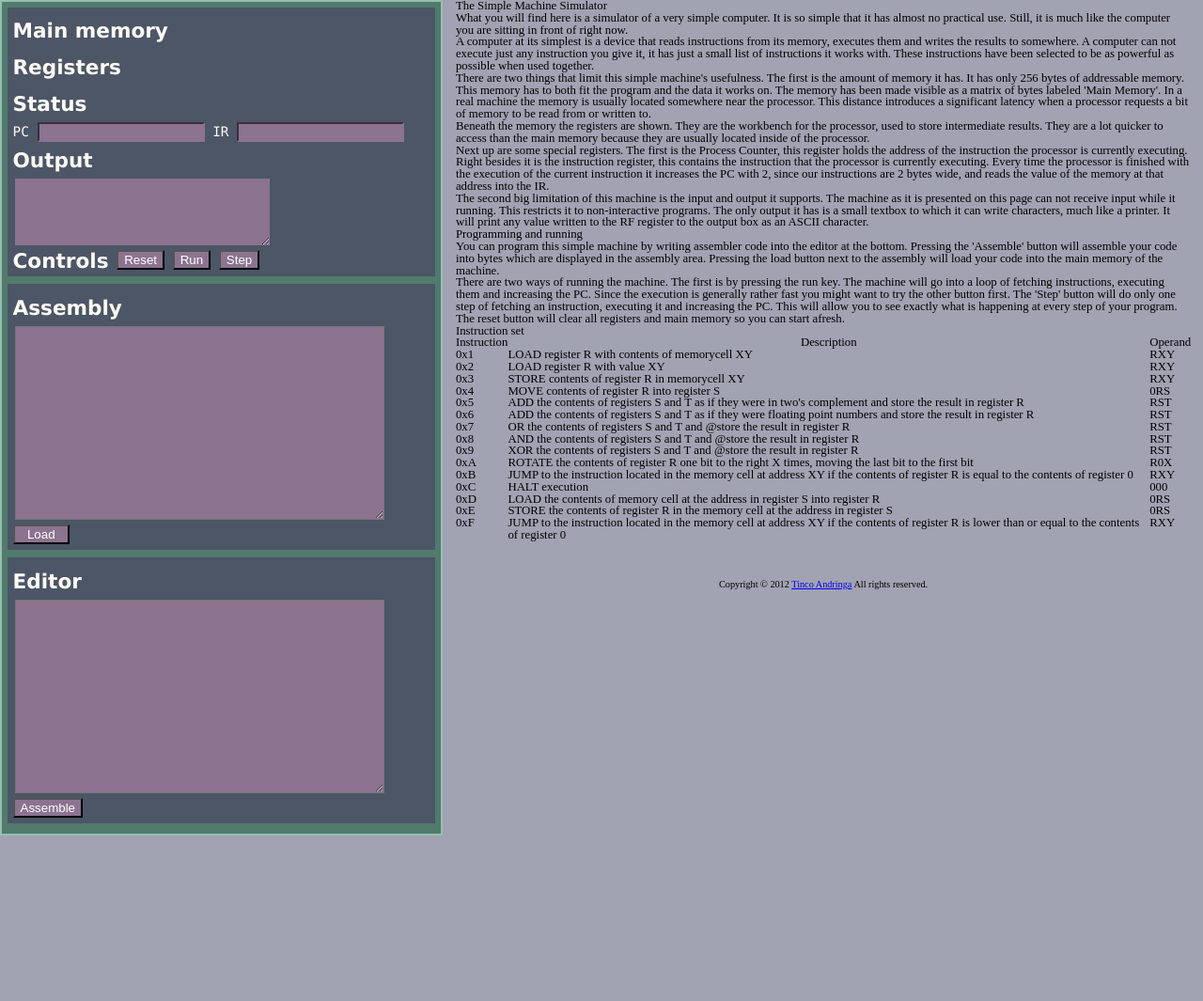
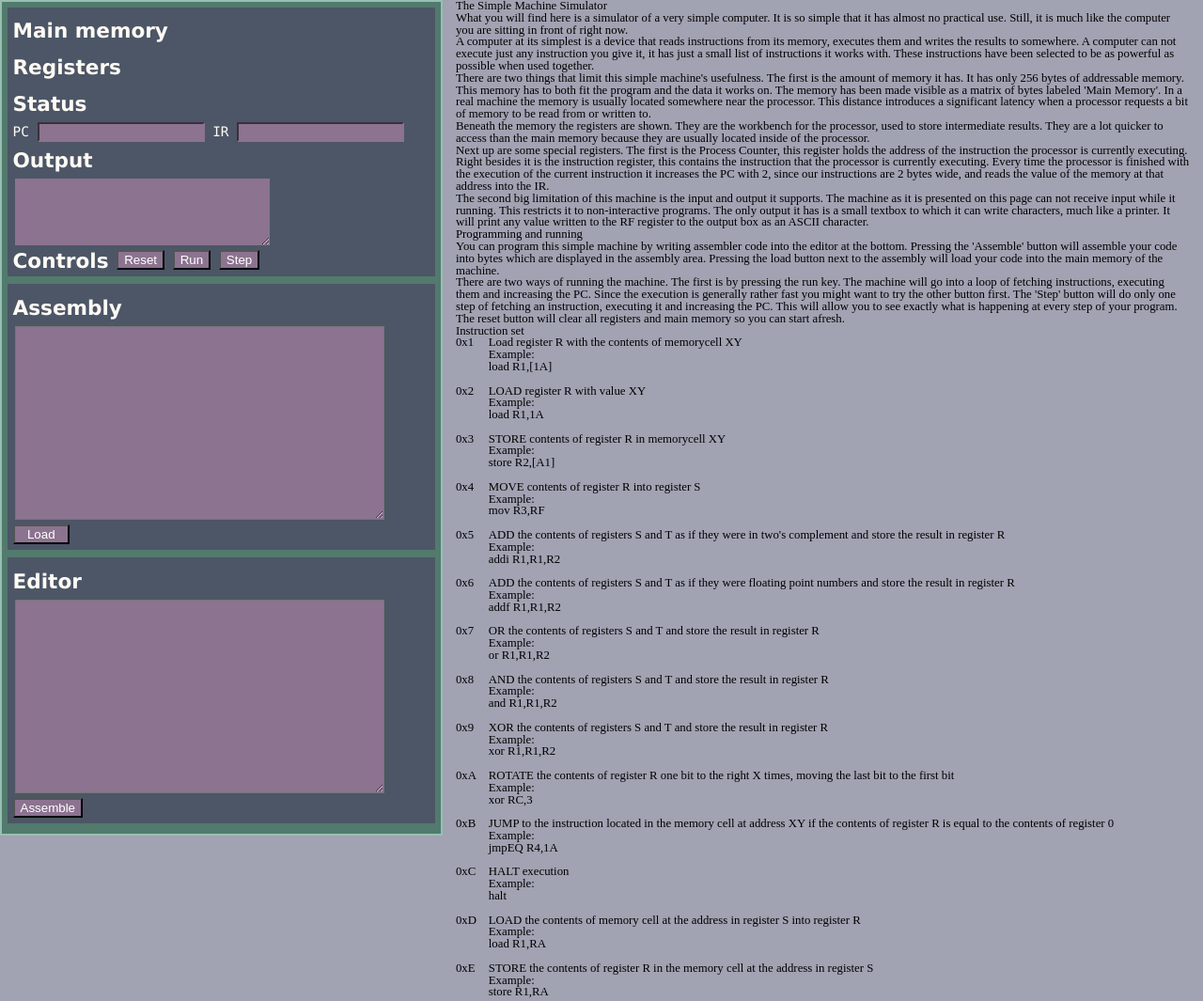
Before and after one commit to tinco/Simple-Machine-Simulator, a website with bundled scripts: page index.html in a window 1280 px wide. Shown: the top 1065 px of the page at 94% size. Before the commit the page ends 889 px from the top, so only its background shows below. Built offline with nearby package versions, Linux system fonts and the light colour scheme.

Commit message:
documented instruction set

```diff
--- a/index.html
+++ b/index.html
@@ -33,6 +33,25 @@
 		p {
 			padding-top: .4em;
 			padding-bottom: .4em;
+		}
+
+		h3 {
+			margin-top: .4em;
+			font-weight: bold;
+		}
+
+		code {
+			display: inline-block;
+			font-style: italic;
+			margin: .4em;
+		}
+
+		#instructions td {
+			padding-bottom: 1em;
+		}
+
+		#instructions td:first-child {
+			padding-right: 1em;
 		}
 
 		#footer {
@@ -252,82 +271,126 @@
 		The reset button will clear all registers and main memory so you can start afresh.
 		</p>
 		<h2>Instruction set</h2>
-		<table>
-			<tr><th>Instruction</th><th>Description</th><th>Operand</th></tr>
+		<table id="instructions">
 			<tr>
 				<td>0x1</td>
-				<td>LOAD register R with contents of memorycell XY</td>
-				<td>RXY</td>
+				<td>
+					Load register R with the contents of memorycell XY<br />
+					<h3>Example:</h3>
+					<code>load R1,[1A]</code>
+				</td>
 			</tr>
 			<tr>
 				<td>0x2</td>
-				<td>LOAD register R with value XY</td>
-				<td>RXY</td>
+				<td>
+					LOAD register R with value XY<br />
+					<h3>Example:</h3>
+					<code>load R1,1A</code>
+				</td>
 			</tr>
 			<tr>
 				<td>0x3</td>
-				<td>STORE contents of register R in memorycell XY</td>
-				<td>RXY</td>
+				<td>
+					STORE contents of register R in memorycell XY<br />
+					<h3>Example:</h3>
+					<code>store R2,[A1]</code>
+				</td>
 			</tr>
 			<tr>
 				<td>0x4</td>
-				<td>MOVE contents of register R into register S</td>
-				<td>0RS</td>
+				<td>
+					MOVE contents of register R into register S<br />
+					<h3>Example:</h3>
+					<code>mov R3,RF</code>
+				</td>
 			</tr>
 			<tr>
-				<td>0x5</td>
-				<td>ADD the contents of registers S and T as if they were in two's complement and store the result in register R</td>
-				<td>RST</td>
+				<td>0x5<br />
+				</td>
+				<td>ADD the contents of registers S and T as if they were in two's complement and store the result in register R<br />
+					<h3>Example:</h3>
+					<code>addi R1,R1,R2</code>
+				</td>
 			</tr>
 			<tr>
-				<td>0x6</td>
-				<td>ADD the contents of registers S and T as if they were floating point numbers and store the result in register R</td>
-				<td>RST</td>
+				<td>0x6<br />
+				</td>
+				<td>ADD the contents of registers S and T as if they were floating point numbers and store the result in register R<br />
+					<h3>Example:</h3>
+					<code>addf R1,R1,R2</code>
+				</td>
 			</tr>
 			<tr>
-				<td>0x7</td>
-				<td>OR the contents of registers S and T and @store the result in register R</td>
-				<td>RST</td>
+				<td>0x7<br />
+				</td>
+				<td>OR the contents of registers S and T and store the result in register R<br />
+					<h3>Example:</h3>
+					<code>or R1,R1,R2</code>
+				</td>
 			</tr>
 			<tr>
-				<td>0x8</td>
-				<td>AND the contents of registers S and T and @store the result in register R</td>
-				<td>RST</td>
+				<td>0x8<br />
+				</td>
+				<td>AND the contents of registers S and T and store the result in register R<br />
+					<h3>Example:</h3>
+					<code>and R1,R1,R2</code>
+				</td>
 			</tr>
 			<tr>
-				<td>0x9</td>
-				<td>XOR the contents of registers S and T and @store the result in register R</td>
-				<td>RST</td>
+				<td>0x9<br />
+				</td>
+				<td>XOR the contents of registers S and T and store the result in register R<br />
+					<h3>Example:</h3>
+					<code>xor R1,R1,R2</code>
+				</td>
 			</tr>
 			<tr>
-				<td>0xA</td>
-				<td>ROTATE the contents of register R one bit to the right X times, moving the last bit to the first bit</td>
-				<td>R0X</td>
+				<td>0xA<br />
+				</td>
+				<td>ROTATE the contents of register R one bit to the right X times, moving the last bit to the first bit<br />
+					<h3>Example:</h3>
+					<code>xor RC,3</code>
+				</td>
 			</tr>
 			<tr>
-				<td>0xB</td>
-				<td>JUMP to the instruction located in the memory cell at address XY if the contents of register R is equal to the contents of register 0</td>
-				<td>RXY</td>
+				<td>0xB<br />
+				</td>
+				<td>JUMP to the instruction located in the memory cell at address XY if the contents of register R is equal to the contents of register 0<br />
+					<h3>Example:</h3>
+					<code>jmpEQ R4,1A</code><br/>
+				</td>
 			</tr>
 			<tr>
-				<td>0xC</td>
-				<td>HALT execution</td>
-				<td>000</td>
+				<td>0xC<br />
+				</td>
+				<td>HALT execution<br />
+					<h3>Example:</h3>
+					<code>halt</code>
+				</td>
 			</tr>
 			<tr>
-				<td>0xD</td>
-				<td>LOAD the contents of memory cell at the address in register S into register R</td>
-				<td>0RS</td>
+				<td>0xD<br />
+				</td>
+				<td>LOAD the contents of memory cell at the address in register S into register R<br />
+					<h3>Example:</h3>
+					<code>load R1,RA</code>
+				</td>
 			</tr>
 			<tr>
-				<td>0xE</td>
-				<td>STORE the contents of register R in the memory cell at the address in register S</td>
-				<td>0RS</td>
+				<td>0xE<br />
+				</td>
+				<td>STORE the contents of register R in the memory cell at the address in register S<br />
+					<h3>Example:</h3>
+					<code>store R1,RA</code>
+				</td>
 			</tr>
 			<tr>
-				<td>0xF</td>
-				<td>JUMP to the instruction located in the memory cell at address XY if the contents of register R is lower than or equal to the contents of register 0</td>
-				<td>RXY</td>
+				<td>0xF<br />
+				</td>
+				<td>JUMP to the instruction located in the memory cell at address XY if the contents of register R is lower than or equal to the contents of register 0<br />
+					<h3>Example:</h3>
+					<code>jmpLE R1,AF</code>
+				</td>
 			</tr>
 		</table>
 		<div id="footer">
--- a/parser.coffee
+++ b/parser.coffee
@@ -34,7 +34,7 @@ assemble = (string, offset) ->
 				address = parse_value parse_address(operand[1])
 				assembly.push join_nibbles(3, register)
 				assembly.push address
-			when "move"
+			when "mov"
 				r = parse_register(operand[1])
 				s = parse_register(operand[0])
 				assembly.push join_nibbles(4,0)
```
